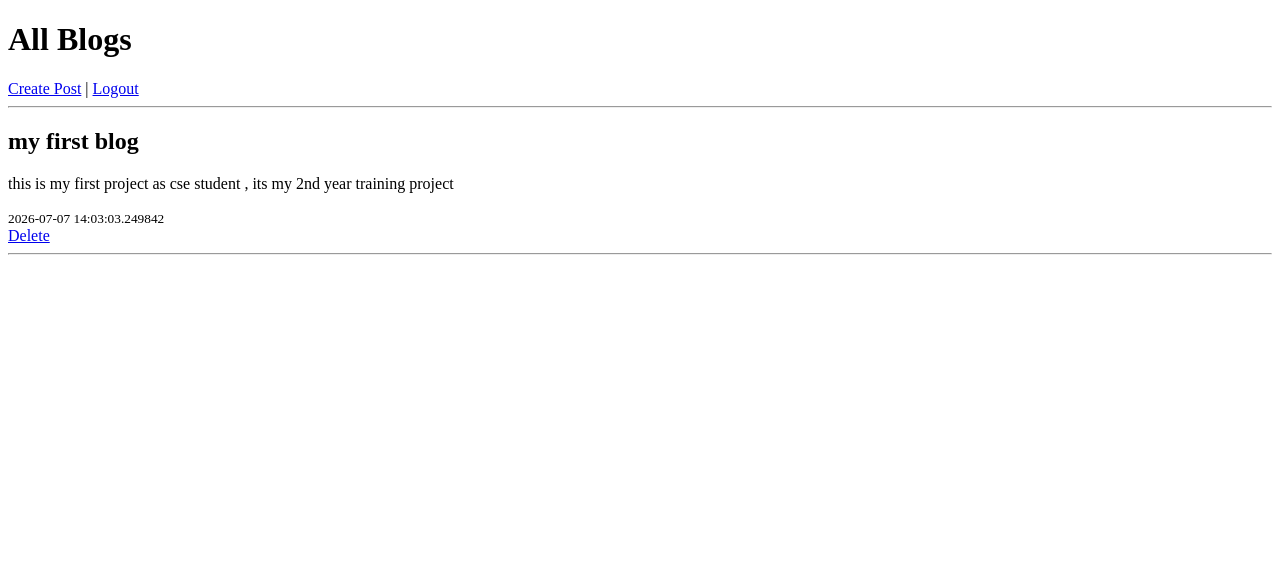
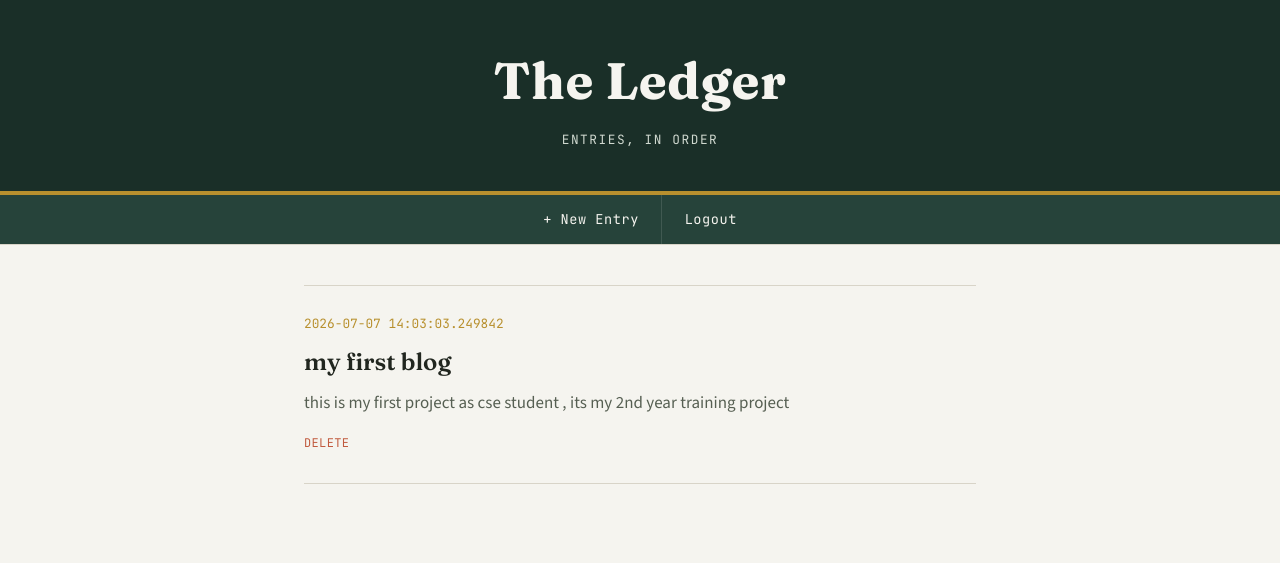
Before and after one commit to jahnavikaur/Bloging-site-3, a Flask app: page / in a window 1280 px wide. Shown: the top 563 px of the page. Run offline with Flask 3, Linux system fonts and the light colour scheme; data comes from the database, SQL or seed files in the repository; both versions use the stored data as it was after the commit.

Commit message:
modified css

```diff
--- a/app.py
+++ b/app.py
@@ -2,7 +2,7 @@ from flask import Flask, render_template, request, redirect, session
 import sqlite3
 from datetime import datetime
 
-app = Flask(__name__)
+app = Flask(__name__, static_folder="statics")
 app.secret_key = "secret123"
 
 # Database connection
@@ -40,12 +40,11 @@ def home():
 def register():
     if request.method == 'POST':
         username = request.form['username']
-        email = request.form['email']
         password = request.form['password']
 
         conn = get_db()
-        conn.execute("INSERT INTO users (username,email,password) VALUES (?,?,?)",
-                     (username,email,password))
+        conn.execute("INSERT INTO users (username,password) VALUES (?,?)",
+                     (username,password))
         conn.commit()
         return redirect('/login')
 
@@ -55,12 +54,12 @@ def register():
 @app.route('/login', methods=['GET','POST'])
 def login():
     if request.method == 'POST':
-        email = request.form['email']
+        username = request.form['username']
         password = request.form['password']
 
         conn = get_db()
-        user = conn.execute("SELECT * FROM users WHERE email=? AND password=?",
-                            (email,password)).fetchone()
+        user = conn.execute("SELECT * FROM users WHERE username=? AND password=?",
+                            (username,password)).fetchone()
 
         if user:
             session['user_id'] = user[0]
@@ -87,7 +86,7 @@ def create():
 
         conn = get_db()
         conn.execute("INSERT INTO posts (title,content,user_id,date) VALUES (?,?,?,?)",
-                     (title,content,user_id,datetime.now()))
+                     (title,content,user_id,datetime.now().strftime('%b %d, %Y · %I:%M %p')))
         conn.commit()
         return redirect('/')
 
--- a/statics/style.css
+++ b/statics/style.css
@@ -0,0 +1,214 @@
+/* ============================================
+   THE LEDGER — a small-journal design system
+   ============================================ */
+
+@import url('https://fonts.googleapis.com/css2?family=Fraunces:opsz,wght@9..144,400;9..144,600;9..144,700&family=Source+Sans+3:wght@400;600&family=JetBrains+Mono:wght@400;500&display=swap');
+
+:root {
+  --paper: #f5f4ef;
+  --paper-raised: #fbfaf6;
+  --ink: #21261f;
+  --ink-soft: #565f52;
+  --forest: #26433a;
+  --forest-deep: #1a2f28;
+  --rust: #c15a3e;
+  --gold: #b8902e;
+  --line: #d8d4c8;
+
+  --font-display: 'Fraunces', serif;
+  --font-body: 'Source Sans 3', sans-serif;
+  --font-mono: 'JetBrains Mono', monospace;
+}
+
+* { box-sizing: border-box; }
+
+html { scroll-behavior: smooth; }
+
+body {
+  margin: 0;
+  background: var(--paper);
+  color: var(--ink);
+  font-family: var(--font-body);
+  font-size: 17px;
+  line-height: 1.6;
+  -webkit-font-smoothing: antialiased;
+}
+
+a { color: var(--forest); text-decoration: none; }
+a:hover { text-decoration: underline; }
+a:focus-visible, button:focus-visible, input:focus-visible, textarea:focus-visible {
+  outline: 2px solid var(--gold);
+  outline-offset: 2px;
+}
+
+/* ---------- Masthead ---------- */
+
+.masthead {
+  background: var(--forest-deep);
+  color: var(--paper);
+  padding: 2.5rem 1.5rem 1.75rem;
+  text-align: center;
+  border-bottom: 4px solid var(--gold);
+}
+
+.masthead .wordmark {
+  font-family: var(--font-display);
+  font-weight: 700;
+  font-optical-sizing: auto;
+  font-size: clamp(2.2rem, 6vw, 3.2rem);
+  letter-spacing: 0.01em;
+  margin: 0;
+}
+
+.masthead .tagline {
+  font-family: var(--font-mono);
+  font-size: 0.8rem;
+  letter-spacing: 0.12em;
+  text-transform: uppercase;
+  color: #cfd8cf;
+  margin-top: 0.5rem;
+}
+
+/* ---------- Nav bar ---------- */
+
+.nav-bar {
+  display: flex;
+  justify-content: center;
+  background: var(--forest);
+  border-bottom: 1px solid var(--line);
+}
+
+.nav-bar a {
+  color: var(--paper);
+  font-family: var(--font-mono);
+  font-size: 0.85rem;
+  letter-spacing: 0.04em;
+  padding: 0.85rem 1.4rem;
+  border-right: 1px solid rgba(255,255,255,0.12);
+}
+.nav-bar a:last-child { border-right: none; }
+.nav-bar a:hover { background: var(--forest-deep); text-decoration: none; }
+
+/* ---------- Page shell ---------- */
+
+.page {
+  max-width: 720px;
+  margin: 0 auto;
+  padding: 2.5rem 1.5rem 5rem;
+}
+
+/* ---------- Entry list (ledger rows) ---------- */
+
+.entry-list { border-top: 1px solid var(--line); }
+
+.entry {
+  padding: 1.75rem 0;
+  border-bottom: 1px solid var(--line);
+}
+
+.entry-date {
+  display: block;
+  font-family: var(--font-mono);
+  font-size: 0.8rem;
+  color: var(--gold);
+  margin-bottom: 0.5rem;
+}
+
+.entry-title {
+  font-family: var(--font-display);
+  font-weight: 600;
+  font-size: 1.5rem;
+  margin: 0 0 0.5rem;
+  color: var(--ink);
+}
+
+.entry-body { color: var(--ink-soft); margin: 0 0 0.75rem; }
+
+.entry-delete {
+  font-family: var(--font-mono);
+  font-size: 0.75rem;
+  color: var(--rust);
+  letter-spacing: 0.03em;
+}
+
+.empty-state {
+  text-align: center;
+  padding: 4rem 1rem;
+  color: var(--ink-soft);
+  font-family: var(--font-mono);
+  font-size: 0.9rem;
+}
+
+/* ---------- Forms (create / login / register) ---------- */
+
+.form-card {
+  background: var(--paper-raised);
+  border: 1px solid var(--line);
+  border-radius: 4px;
+  padding: 2.25rem;
+  margin-top: 2rem;
+}
+
+.form-card h2 {
+  font-family: var(--font-display);
+  font-weight: 600;
+  font-size: 1.8rem;
+  margin-top: 0;
+  margin-bottom: 1.5rem;
+  color: var(--forest-deep);
+}
+
+.field { margin-bottom: 1.25rem; }
+
+.field label {
+  display: block;
+  font-family: var(--font-mono);
+  font-size: 0.75rem;
+  text-transform: uppercase;
+  letter-spacing: 0.08em;
+  color: var(--ink-soft);
+  margin-bottom: 0.4rem;
+}
+
+.field input, .field textarea {
+  width: 100%;
+  padding: 0.65rem 0.75rem;
+  font-family: var(--font-body);
+  font-size: 1rem;
+  color: var(--ink);
+  background: var(--paper);
+  border: 1px solid var(--line);
+  border-radius: 3px;
+}
+
+.field textarea { resize: vertical; }
+
+.btn {
+  display: inline-block;
+  font-family: var(--font-mono);
+  font-size: 0.85rem;
+  letter-spacing: 0.04em;
+  color: var(--paper);
+  background: var(--forest);
+  border: none;
+  padding: 0.75rem 1.6rem;
+  border-radius: 3px;
+  cursor: pointer;
+  transition: background 0.15s ease;
+}
+.btn:hover { background: var(--forest-deep); }
+
+.form-footer { margin-top: 1.5rem; font-size: 0.9rem; color: var(--ink-soft); }
+
+/* ---------- Responsive ---------- */
+
+@media (max-width: 480px) {
+  .form-card { padding: 1.5rem; }
+}
+
+/* ---------- Reduced motion ---------- */
+
+@media (prefers-reduced-motion: reduce) {
+  html { scroll-behavior: auto; }
+  .btn { transition: none; }
+}
--- a/templates/home.html
+++ b/templates/home.html
@@ -1,24 +1,41 @@
 <!DOCTYPE html>
-<html>
+<html lang="en">
 <head>
-    <title>Blog Home</title>
+    <meta charset="UTF-8">
+    <meta name="viewport" content="width=device-width, initial-scale=1.0">
+    <title>The Ledger — Blog</title>
+    <link rel="stylesheet" href="{{ url_for('static', filename='style.css') }}">
 </head>
 <body>
 
-<h1>All Blogs</h1>
+<header class="masthead">
+    <p class="wordmark">The Ledger</p>
+    <p class="tagline">entries, in order</p>
+</header>
 
-<a href="/create">Create Post</a> |
-<a href="/logout">Logout</a>
+<nav class="nav-bar">
+    <a href="/create">+ New Entry</a>
+    <a href="/logout">Logout</a>
+</nav>
 
-<hr>
-
-{% for post in posts %}
-    <h2>{{ post[1] }}</h2>
-    <p>{{ post[2] }}</p>
-    <small>{{ post[4] }}</small><br>
-    <a href="/delete/{{ post[0] }}">Delete</a>
-    <hr>
-{% endfor %}
+<main class="page">
+    {% if posts %}
+    <div class="entry-list">
+        {% for post in posts %}
+        <article class="entry">
+            <div class="entry-date">{{ post[4] }}</div>
+            <div>
+                <h2 class="entry-title">{{ post[1] }}</h2>
+                <p class="entry-body">{{ post[2] }}</p>
+                <a class="entry-delete" href="/delete/{{ post[0] }}">DELETE</a>
+            </div>
+        </article>
+        {% endfor %}
+    </div>
+    {% else %}
+    <p class="empty-state">No entries yet — write your first one.</p>
+    {% endif %}
+</main>
 
 </body>
 </html>
```
Also changed, not shown: templates/create.html (+38 -7 lines), templates/login.html (+34 -7 lines), templates/register.html (+34 -8 lines), database.db.
